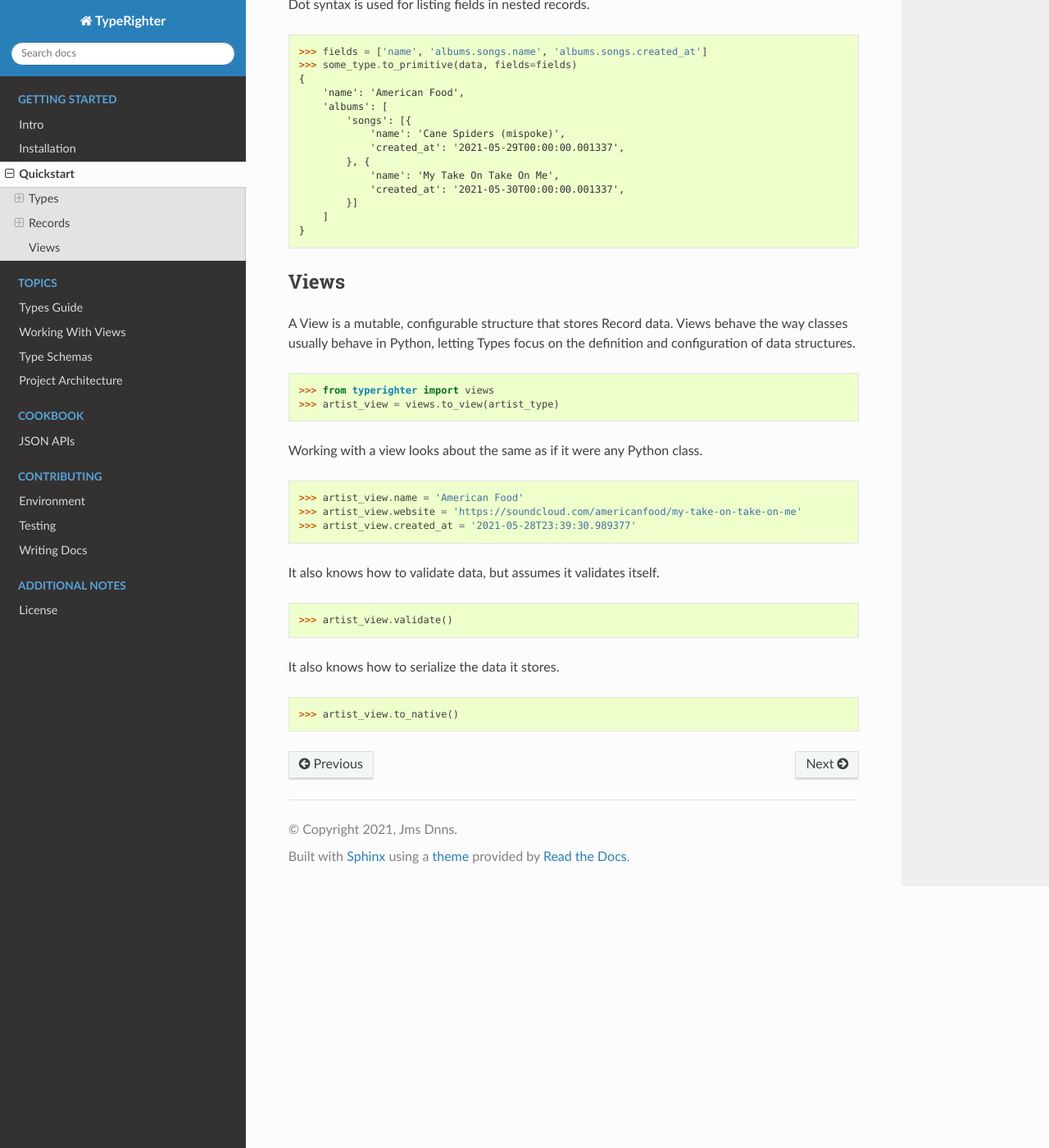
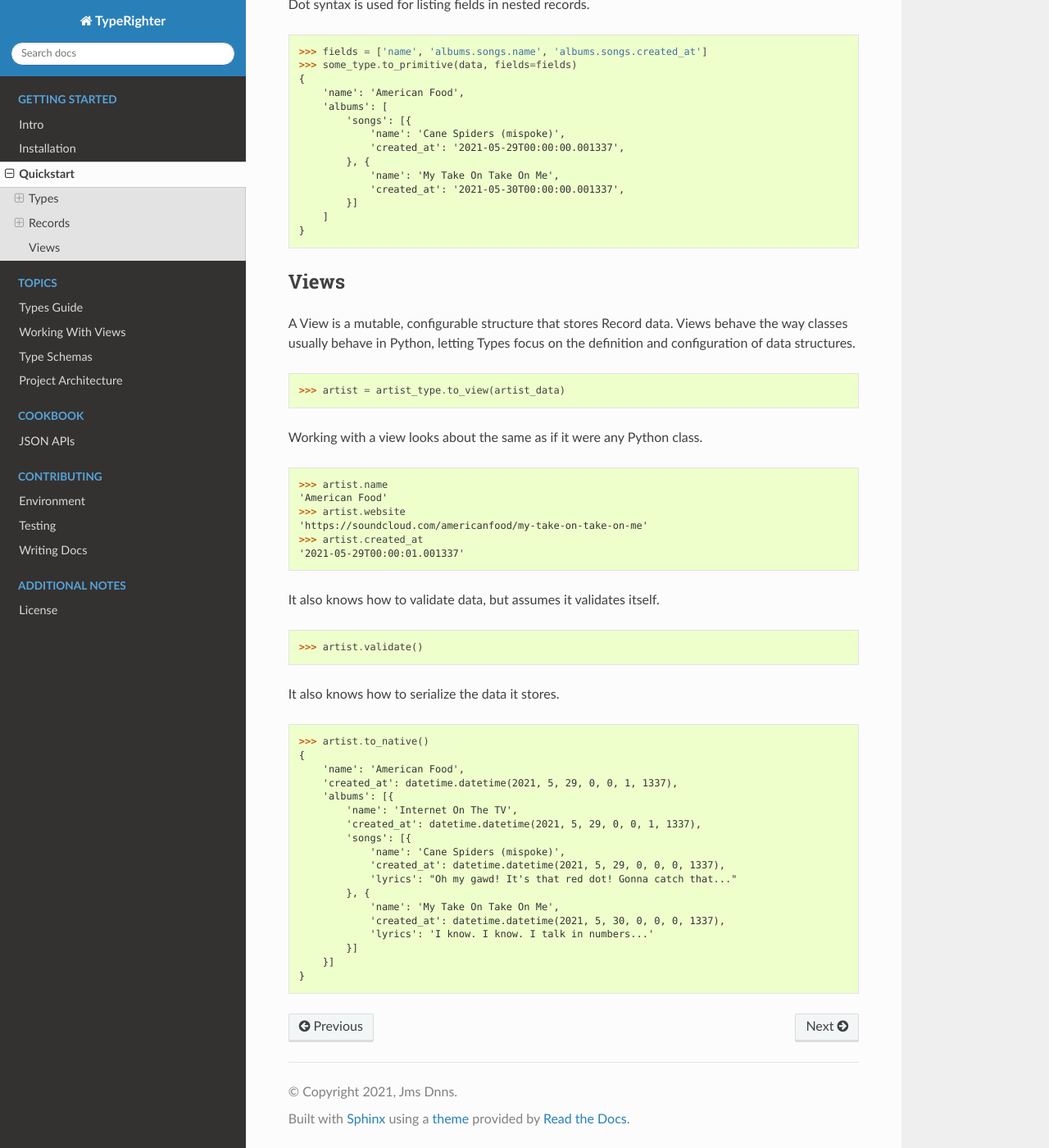
Before and after one commit to jmsdnns/typerighter, a Sphinx documentation site: the page built from docs/quickstart.rst, in a window 1280 px wide and 1400 px high, scrolled down 3350 px. Shown: the whole window at 82% size. Built offline with Sphinx 7.4.7 and the Read the Docs theme 2.0.0, drawn with Linux system fonts in a browser that asks for light colours.

Commit message:
expanded quickstart

```diff
--- a/docs/quickstart.rst
+++ b/docs/quickstart.rst
@@ -174,19 +174,38 @@ A View is a mutable, configurable structure that stores Record data. Views
 behave the way classes usually behave in Python, letting Types focus on the
 definition and configuration of data structures. ::
 
-  >>> from typerighter import views
-  >>> artist_view = views.to_view(artist_type)
+  >>> artist = artist_type.to_view(artist_data)
 
 Working with a view looks about the same as if it were any Python class. ::
 
-  >>> artist_view.name = 'American Food'
-  >>> artist_view.website = 'https://soundcloud.com/americanfood/my-take-on-take-on-me'
-  >>> artist_view.created_at = '2021-05-28T23:39:30.989377'
+  >>> artist.name
+  'American Food'
+  >>> artist.website
+  'https://soundcloud.com/americanfood/my-take-on-take-on-me'
+  >>> artist.created_at
+  '2021-05-29T00:00:01.001337'
 
 It also knows how to validate data, but assumes it validates itself. ::
 
-  >>> artist_view.validate()
+  >>> artist.validate()
 
 It also knows how to serialize the data it stores. ::
 
-  >>> artist_view.to_native()
+  >>> artist.to_native()
+  {
+      'name': 'American Food',
+      'created_at': datetime.datetime(2021, 5, 29, 0, 0, 1, 1337),
+      'albums': [{
+          'name': 'Internet On The TV',
+          'created_at': datetime.datetime(2021, 5, 29, 0, 0, 1, 1337),
+          'songs': [{
+              'name': 'Cane Spiders (mispoke)',
+              'created_at': datetime.datetime(2021, 5, 29, 0, 0, 0, 1337),
+              'lyrics': "Oh my gawd! It's that red dot! Gonna catch that..."
+          }, {
+              'name': 'My Take On Take On Me',
+              'created_at': datetime.datetime(2021, 5, 30, 0, 0, 0, 1337),
+              'lyrics': 'I know. I know. I talk in numbers...'
+          }]
+      }]
+  }
```
